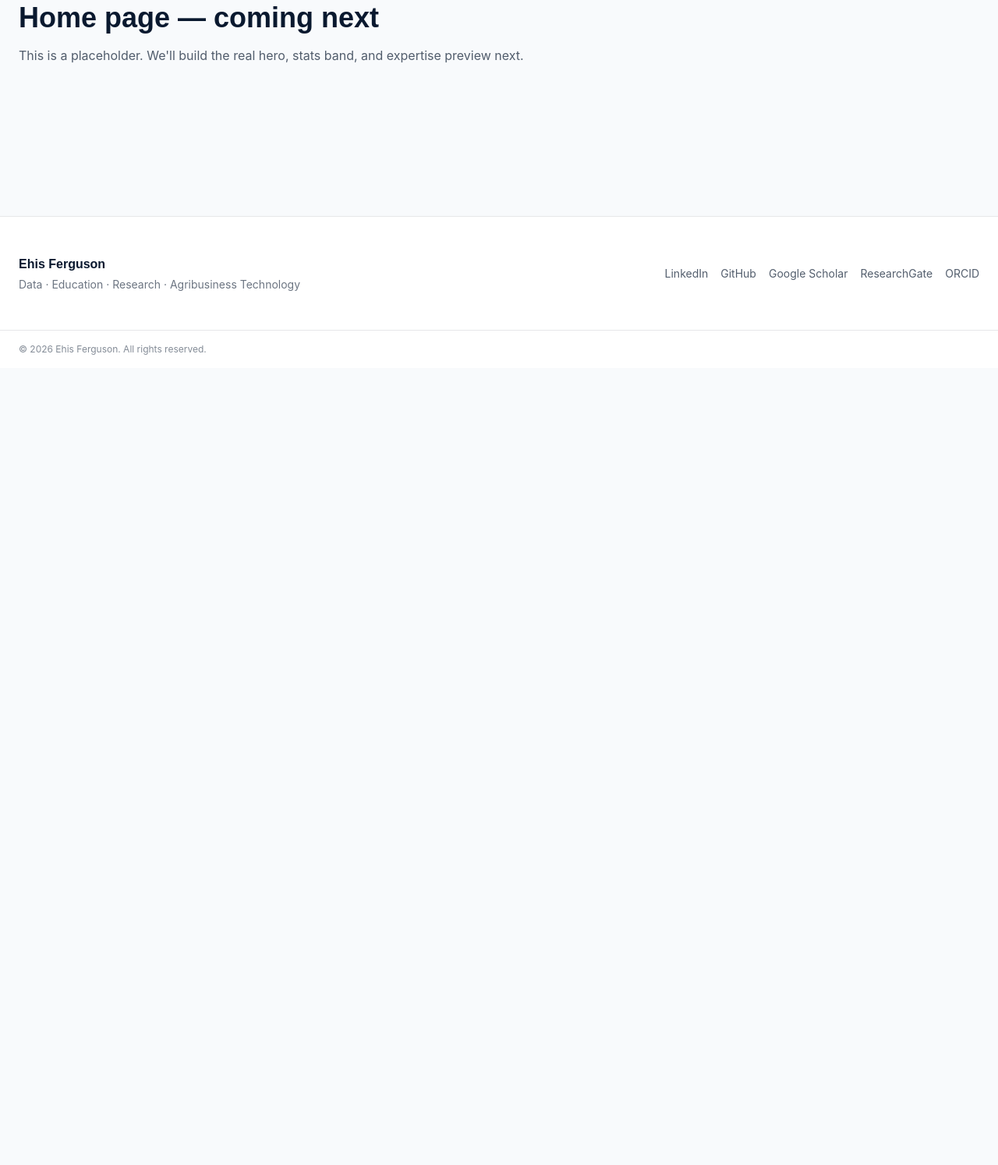
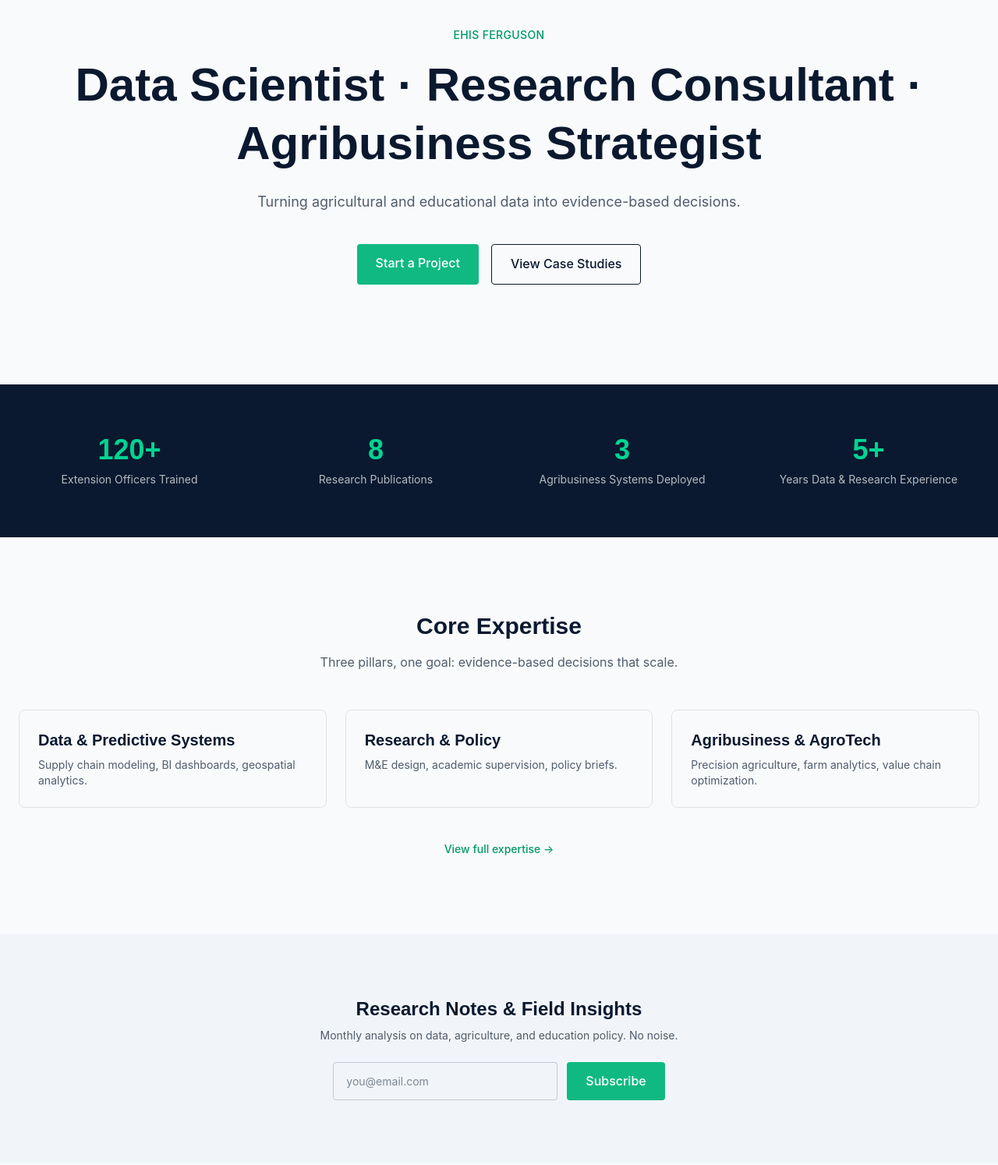
Before and after one commit to junglesage-dotcom/ehis-ferguson, an Astro site: page / in a window 1280 px wide. Shown: the part 162-1656 px from the top of the page at 78% size. Before the commit the page ends 800 px from the top, so only its background shows below. Built offline with nearby package versions, Linux system fonts and the light colour scheme; Astro itself is replaced by a stand-in of ours.

Commit message:
Build home page: hero, stats, expertise preview, newsletter

```diff
--- a/src/pages/index.astro
+++ b/src/pages/index.astro
@@ -1,14 +1,125 @@
 ---
 import MainLayout from '../layouts/MainLayout.astro';
+
+const stats = [
+  { value: '120+', label: 'Extension Officers Trained' },
+  { value: '8', label: 'Research Publications' },
+  { value: '3', label: 'Agribusiness Systems Deployed' },
+  { value: '5+', label: 'Years Data & Research Experience' },
+];
+
+const pillars = [
+  {
+    title: 'Data & Predictive Systems',
+    description: 'Supply chain modeling, BI dashboards, geospatial analytics.',
+  },
+  {
+    title: 'Research & Policy',
+    description: 'M&E design, academic supervision, policy briefs.',
+  },
+  {
+    title: 'Agribusiness & AgroTech',
+    description: 'Precision agriculture, farm analytics, value chain optimization.',
+  },
+];
 ---
 
 <MainLayout>
-  <div class="max-w-content mx-auto px-6 py-24">
-    <h1 class="text-4xl font-display font-semibold text-navy-900">
-      Home page — coming next
+
+  <!-- HERO -->
+  <section class="max-w-content mx-auto px-6 py-24 md:py-32 text-center">
+    <p class="text-sm uppercase tracking-wide text-emerald-600 font-medium mb-4">
+      Ehis Ferguson
+    </p>
+    <h1 class="text-4xl md:text-6xl font-display font-semibold text-navy-900 leading-tight">
+      Data Scientist · Research Consultant · Agribusiness Strategist
     </h1>
-    <p class="text-navy-900/70 mt-4">
-      This is a placeholder. We'll build the real hero, stats band, and expertise preview next.
+    <p class="text-lg text-navy-900/70 mt-6 max-w-2xl mx-auto">
+      Turning agricultural and educational data into evidence-based decisions.
     </p>
-  </div>
+
+    <div class="flex flex-col sm:flex-row gap-4 justify-center mt-10">
+      <a
+        href="/contact"
+        class="bg-emerald-500 hover:bg-emerald-700 text-white font-medium px-6 py-3 rounded transition-colors"
+      >
+        Start a Project
+      </a>
+      <a
+        href="/portfolio"
+        class="border border-navy-900 text-navy-900 hover:bg-navy-900 hover:text-white font-medium px-6 py-3 rounded transition-colors"
+      >
+        View Case Studies
+      </a>
+    </div>
+  </section>
+
+  <!-- SOCIAL PROOF STATS -->
+  <section class="bg-navy-900 py-16">
+    <div class="max-w-content mx-auto px-6 grid grid-cols-2 md:grid-cols-4 gap-8 text-center">
+      {stats.map((stat) => (
+        <div>
+          <p class="text-3xl md:text-4xl font-display font-semibold text-emerald-400">
+            {stat.value}
+          </p>
+          <p class="text-sm text-white/70 mt-2">{stat.label}</p>
+        </div>
+      ))}
+    </div>
+  </section>
+
+  <!-- EXPERTISE PREVIEW -->
+  <section class="max-w-content mx-auto px-6 py-24">
+    <h2 class="text-3xl font-display font-semibold text-navy-900 text-center mb-4">
+      Core Expertise
+    </h2>
+    <p class="text-navy-900/70 text-center max-w-xl mx-auto mb-12">
+      Three pillars, one goal: evidence-based decisions that scale.
+    </p>
+
+    <div class="grid md:grid-cols-3 gap-6">
+      {pillars.map((pillar) => (
+        <div class="border border-navy-900/10 rounded-lg p-6 hover:border-emerald-500 transition-colors">
+          <h3 class="text-xl font-display font-semibold text-navy-900 mb-2">
+            {pillar.title}
+          </h3>
+          <p class="text-navy-900/70 text-sm">{pillar.description}</p>
+        </div>
+      ))}
+    </div>
+
+    <div class="text-center mt-10">
+      <a href="/expertise" class="text-emerald-600 hover:text-emerald-700 font-medium text-sm">
+        View full expertise →
+      </a>
+    </div>
+  </section>
+
+  <!-- NEWSLETTER -->
+  <section class="bg-slate-100 py-20">
+    <div class="max-w-content mx-auto px-6 text-center max-w-xl">
+      <h2 class="text-2xl font-display font-semibold text-navy-900 mb-2">
+        Research Notes & Field Insights
+      </h2>
+      <p class="text-navy-900/70 text-sm mb-6">
+        Monthly analysis on data, agriculture, and education policy. No noise.
+      </p>
+
+      <form class="flex flex-col sm:flex-row gap-3 justify-center">
+        <input
+          type="email"
+          placeholder="you@email.com"
+          required
+          class="border border-navy-900/20 rounded px-4 py-3 text-sm w-full sm:w-72 focus:outline-none focus:ring-2 focus:ring-emerald-500"
+        />
+        <button
+          type="submit"
+          class="bg-emerald-500 hover:bg-emerald-700 text-white font-medium px-6 py-3 rounded transition-colors whitespace-nowrap"
+        >
+          Subscribe
+        </button>
+      </form>
+    </div>
+  </section>
+
 </MainLayout>
```
